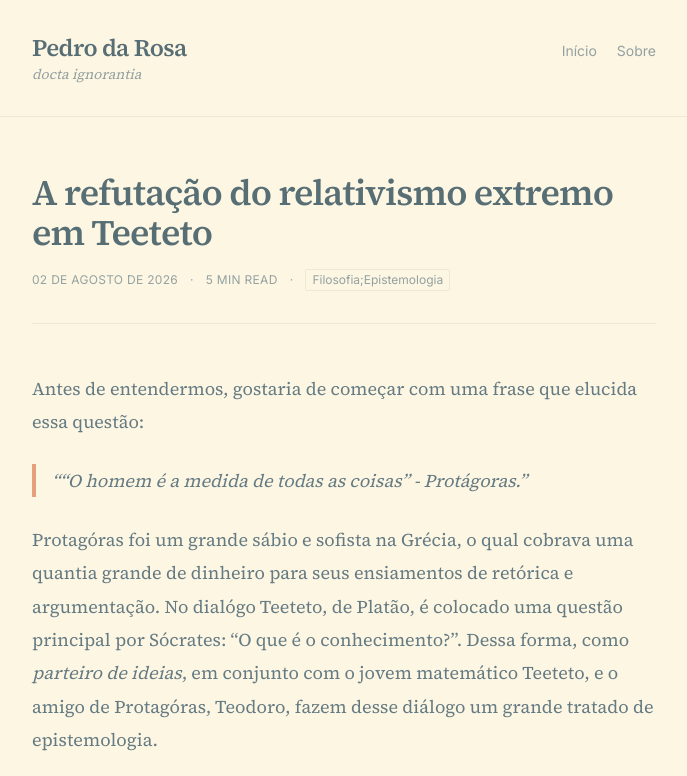
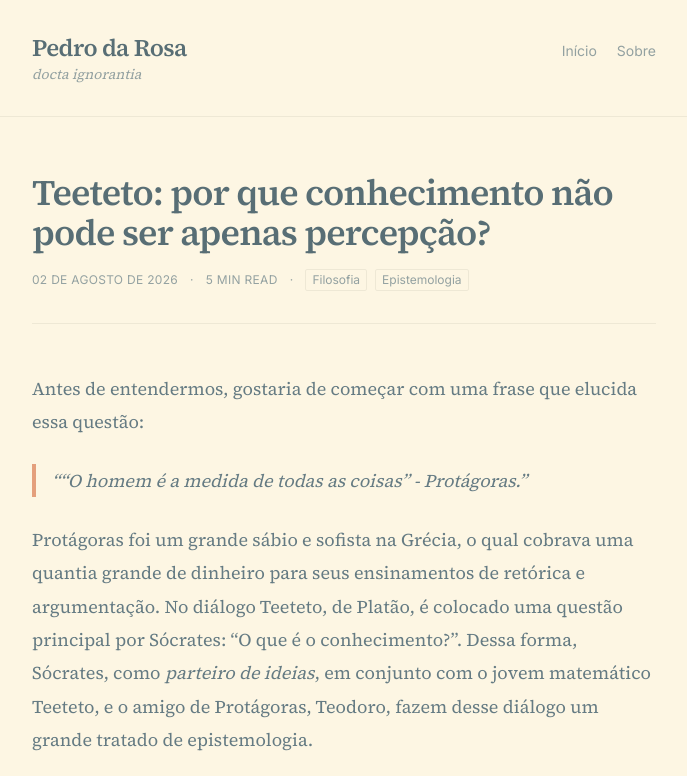
Before and after one commit to bonifacio-pedro/za-garten, an Astro site: page /blog/2026-08-02-a-refutacao-do-relativismo-extremo-em-teeteto in a window 1280 px wide. Shown: the top 776 px of the page, without its empty margins (296-983 px from the left). Built offline with nearby package versions, Linux system fonts and the light colour scheme; Astro itself is replaced by a stand-in of ours; some packages are replaced by stand-ins of ours.

Commit message:
New post

```diff
--- a/src/content/posts/2026-08-02-a-refutacao-do-relativismo-extremo-em-teeteto.md
+++ b/src/content/posts/2026-08-02-a-refutacao-do-relativismo-extremo-em-teeteto.md
@@ -1,8 +1,8 @@
 ---
-title: "A refutação do relativismo extremo em Teeteto"
+title: "Teeteto: por que conhecimento não pode ser apenas percepção?"
 date: 2026-08-02
 summary: "Aqui apresento um pouco dos argumentos de Platão em Teeteto, e sua refutação da epistemologia Protagórica"
-tags: ["Filosofia;Epistemologia"]
+tags: ["Filosofia","Epistemologia"]
 draft: false
 ---
 ##
@@ -10,8 +10,8 @@ draft: false
 Antes de entendermos, gostaria de começar com uma frase que elucida essa questão:
 > "O homem é a medida de todas as coisas" - Protágoras.
 
-Protagóras foi um grande sábio e sofista na Grécia, o qual cobrava uma quantia grande de dinheiro para seus ensiamentos de retórica e argumentação. No dialógo Teeteto, de Platão, é colocado uma questão principal por Sócrates:
-"O que é o conhecimento?".  Dessa forma, como *parteiro de ideias*, em conjunto com o jovem matemático Teeteto, e o amigo de Protagóras, Teodoro, fazem desse diálogo um grande tratado de epistemologia.
+Protágoras foi um grande sábio e sofista na Grécia, o qual cobrava uma quantia grande de dinheiro para seus ensinamentos de retórica e argumentação. No diálogo Teeteto, de Platão, é colocado uma questão principal por Sócrates:
+"O que é o conhecimento?".  Dessa forma, Sócrates, como *parteiro de ideias*, em conjunto com o jovem matemático Teeteto, e o amigo de Protágoras, Teodoro, fazem desse diálogo um grande tratado de epistemologia.
 
 Dessa forma, queria aqui, de forma sucinta, expor alguns argumentos anti-relativistas (aqui vale ressaltar que é um relativismo extremo e total, uma não-verdade absoluta), expostos por Platão ao decorrer do diálogo.
 
@@ -40,7 +40,7 @@ Um vir-a-ser que depende de dois polos, um ativo e um passivo; a única realidad
 não passa de um vir-a-ser.
 
 Ademais, como combate ao relativismo protagórico, Sócrates faz uma crítica linguística (157.a-b):
-Como tudo seria (aqui utilizar a palavra seria é apenas uma forma de explicação, pois nem ela poderia ser empregada), um vir-a-ser, não poderíamos usar pronomes possesivos: meu, minha, nosso; tampouco utilizar temporziações: agora, hoje, quando; Pois tudo seria, em uma maximização do relativismo, um vir-a-ser que depende da confluência dos agentes passivos e ativos e da sensação instantânea do perceptivo.
+Como tudo seria (aqui utilizar a palavra seria é apenas uma forma de explicação, pois nem ela poderia ser empregada), um vir-a-ser, não poderíamos usar pronomes possesivos: meu, minha, nosso; tampouco utilizar temporalizações: agora, hoje, quando; Pois tudo seria, em uma maximização do relativismo, um vir-a-ser que depende da confluência dos agentes passivos e ativos e da sensação instantânea do perceptivo.
 
 Em 160.a. Sócrates descreve de maneira corrida essa questão:
 > "E jamais terei essa percepção sensorial de qualquer outra coisa, uma vez que uma percepção sensorial de uma outra coisa é uma outra percepção e torna aquele que percebe diferente e outro; tampouco, no que concerne ao que atua sobre mim,
@@ -52,7 +52,7 @@ Em 160.c. coloca mais um ponto linguístico, a adição do "para" ou "de" relati
 > de forma que se alguém aplica o termo ser a uma coisa, ou o termo vir-a-ser, é necessário que expresse sempre que é para ou de ou relativamente a algo. Mas não deve expressar que é ou vem-a-ser absolutamente".
 
 Adicionalmente, em 161.a-d. apresenta o que posso chamar de "problema do perceptivo" se a verdade, como Protagoras e os relativistas extremos pregam, é aquilo que parece ao perceptivo, ou seja, ao juiz da percepção nas palavras de Sócrates, então
-tudo aquilo que percebe consegue gerar verdades, seja mesmo um babuíno ou um porco, com  suas percepções, conseguem gerar verdades em-si. Ao mesmo tempo, em 151.e. Sócrates desmontra um argumento contra-pedagógico ao relativismo extremo:
+tudo aquilo que percebe consegue gerar verdades, seja mesmo um babuíno ou um porco, com  suas percepções, conseguem gerar verdades em-si. Ao mesmo tempo, em 151.e. Sócrates demonstra um argumento contra-pedagógico ao relativismo extremo:
 "por que nós, ignorantes, precisaríamos de ser discípulos dele se toda pessoa é a medida de sua própria sabedoria?"; de forma que, para que serviria o ensino - o Professor, aquele que ensinaria -, se cada perceptivo constrói sua "própria" - nem mesmo própria, pois como dito, mesmo o próprio indivíduo é um vir-a-ser -, "verdade"?
 
 Resumo conceitual até o presente momento:
```
